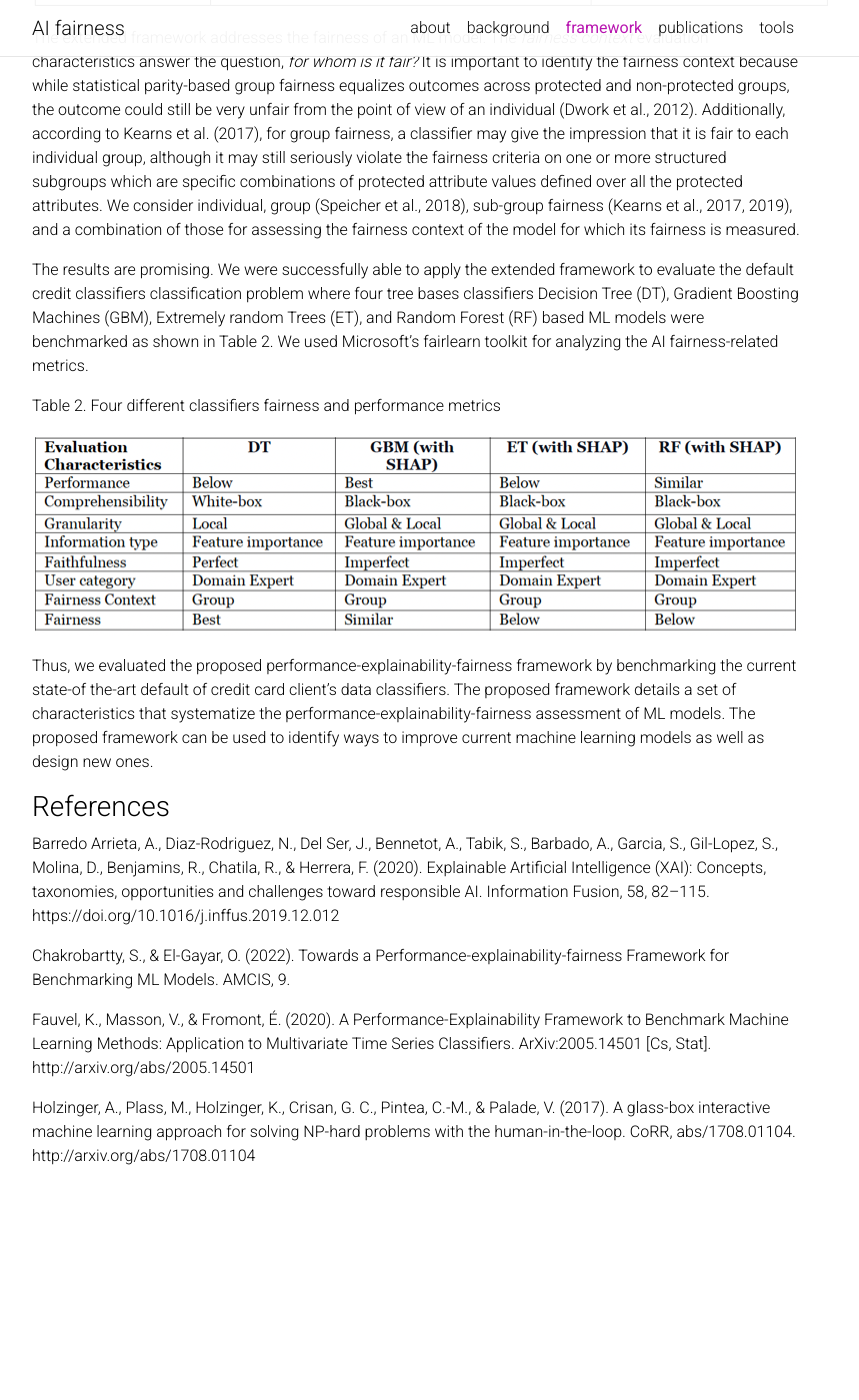
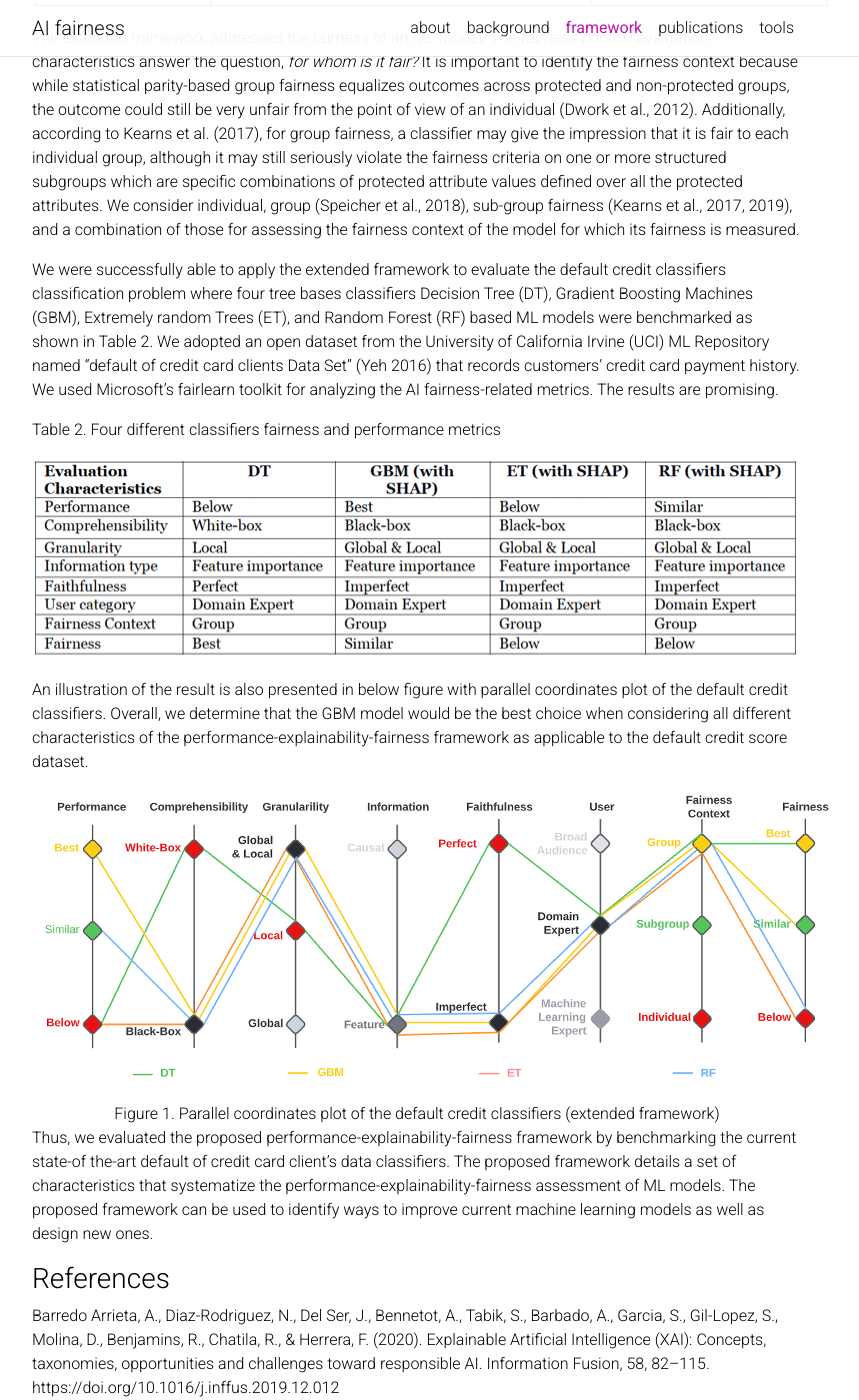
Before and after one commit to chakrs/buildfairai, a Jekyll site: the page built from _pages/framework.md, in a window 1280 px wide and 1400 px high, scrolled down 1124 px. Shown: the whole window, without its empty margins (223-1082 px from the left). Built offline with Jekyll 4.4.1, drawn with Linux system fonts in a browser that asks for light colours; comment, search, counter and statistics services are not loaded; a style sheet for code colours, icons or effects is not loaded; before the commit the page ends 2308 px from its top, so only the background shows below that; some of the changed text lies outside the part shown.

Commit message:
enhanced framework page

```diff
--- a/_pages/framework.md
+++ b/_pages/framework.md
@@ -20,11 +20,17 @@ Table 1. Characteristics of the performance-explainability-fairness framework
 
 The extended framework addresses the fairness of an ML model. The <em>fairness context</em> evaluation characteristics answer the question, <em>for whom is it fair?</em> It is important to identify the fairness context because while statistical parity-based group fairness equalizes outcomes across protected and non-protected groups, the outcome could still be very unfair from the point of view of an individual (Dwork et al., 2012). Additionally, according to Kearns et al. (2017), for group fairness, a classifier may give the impression that it is fair to each individual group, although it may still seriously violate the fairness criteria on one or more structured subgroups which are specific combinations of protected attribute values defined over all the protected attributes. We consider individual, group (Speicher et al., 2018), sub-group fairness (Kearns et al., 2017, 2019), and a combination of those for assessing the fairness context of the model for which its fairness is measured.
 
-The results are promising. We were successfully able to apply the extended framework to evaluate the default credit classifiers classification problem where four tree bases classifiers Decision Tree (DT), Gradient Boosting Machines (GBM), Extremely random Trees (ET), and Random Forest (RF) based ML models were benchmarked as shown in Table 2. We used Microsoft’s fairlearn toolkit for analyzing the AI fairness-related metrics.
+We were successfully able to apply the extended framework to evaluate the default credit classifiers classification problem where four tree bases classifiers Decision Tree (DT), Gradient Boosting Machines (GBM), Extremely random Trees (ET), and Random Forest (RF) based ML models were benchmarked as shown in Table 2. We adopted an open dataset from the University of California Irvine (UCI) ML Repository named “default of credit card clients Data Set” (Yeh 2016) that records customers’ credit card payment history. We used Microsoft’s fairlearn toolkit for analyzing the AI fairness-related metrics. The results are promising.
 
 Table 2. Four different classifiers fairness and performance metrics
 
 <img src="/assets/img/framework-result.png" alt="Framework Result">
+
+
+An illustration of the result is also presented in below figure with parallel coordinates plot of the default credit classifiers. Overall, we determine that the GBM model would be the best choice when considering all different characteristics of the performance-explainability-fairness framework as applicable to the default credit score dataset.
+
+<img src="/assets/img/parallel-coordinate-plot.png" alt="Parallel coordinates plot of the default credit classifiers (extended framework)">
+<center>Figure 1. Parallel coordinates plot of the default credit classifiers (extended framework)</center>
 
 
 Thus, we evaluated the proposed performance-explainability-fairness framework by benchmarking the current state-of the-art default of credit card client’s data classifiers. The proposed framework details a set of characteristics that systematize the performance-explainability-fairness assessment of ML models. The proposed framework can be used to identify ways to improve current machine learning models as well as design new ones.
@@ -41,3 +47,5 @@ Chakrobartty, S., & El-Gayar, O. (2022). Towards a Performance-explainability-fa
 Fauvel, K., Masson, V., & Fromont, É. (2020). A Performance-Explainability Framework to Benchmark Machine Learning Methods: Application to Multivariate Time Series Classifiers. ArXiv:2005.14501 [Cs, Stat]. http://arxiv.org/abs/2005.14501
 
 Holzinger, A., Plass, M., Holzinger, K., Crisan, G. C., Pintea, C.-M., & Palade, V. (2017). A glass-box interactive machine learning approach for solving NP-hard problems with the human-in-the-loop. CoRR, abs/1708.01104. http://arxiv.org/abs/1708.01104
+
+Yeh, I.-C. 2016. “UCI Machine Learning Repository: Default of Credit Card Clients Data Set,” , January 26. (https://archive.ics.uci.edu/ml/datasets/default+of+credit+card+clients, accessed January 23, 2022).
```
Also changed, not shown: assets/img/1pef-framework.png (added), assets/img/parallel-coordinate-plot.png (added).
